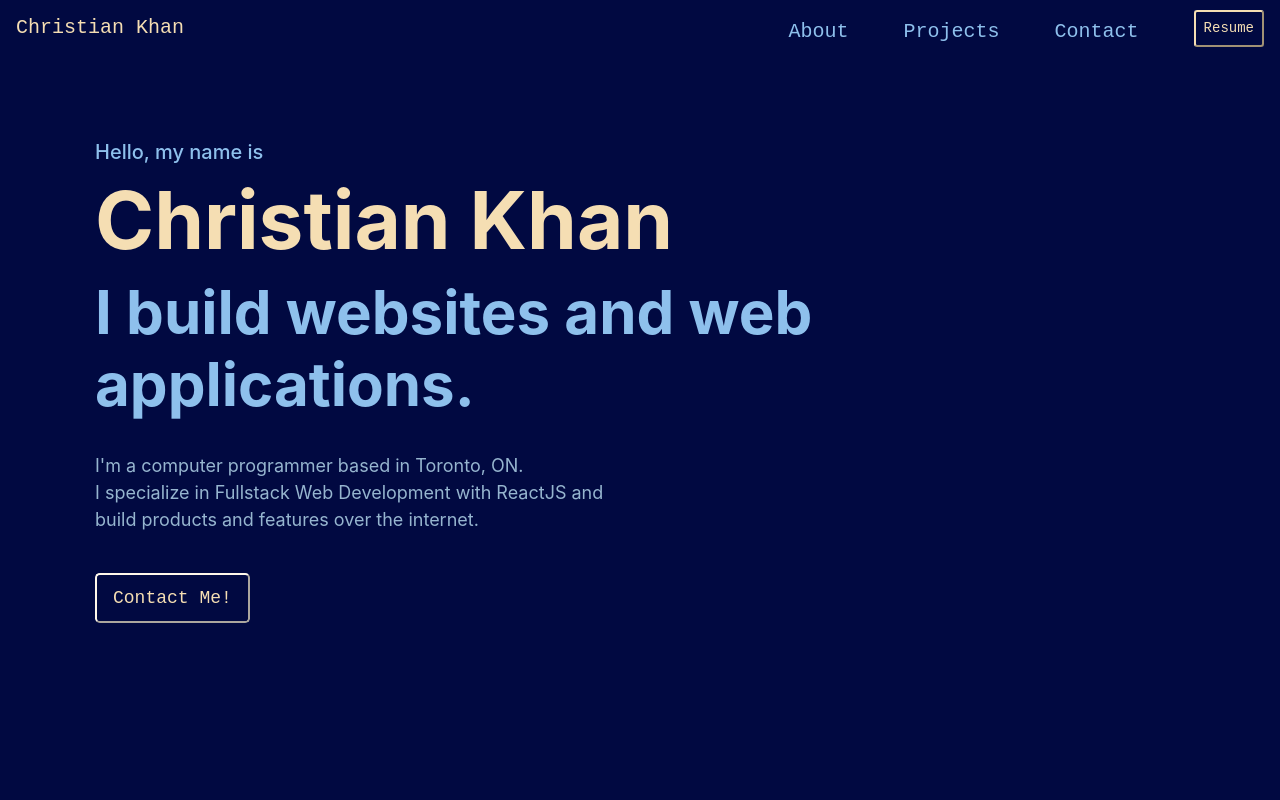
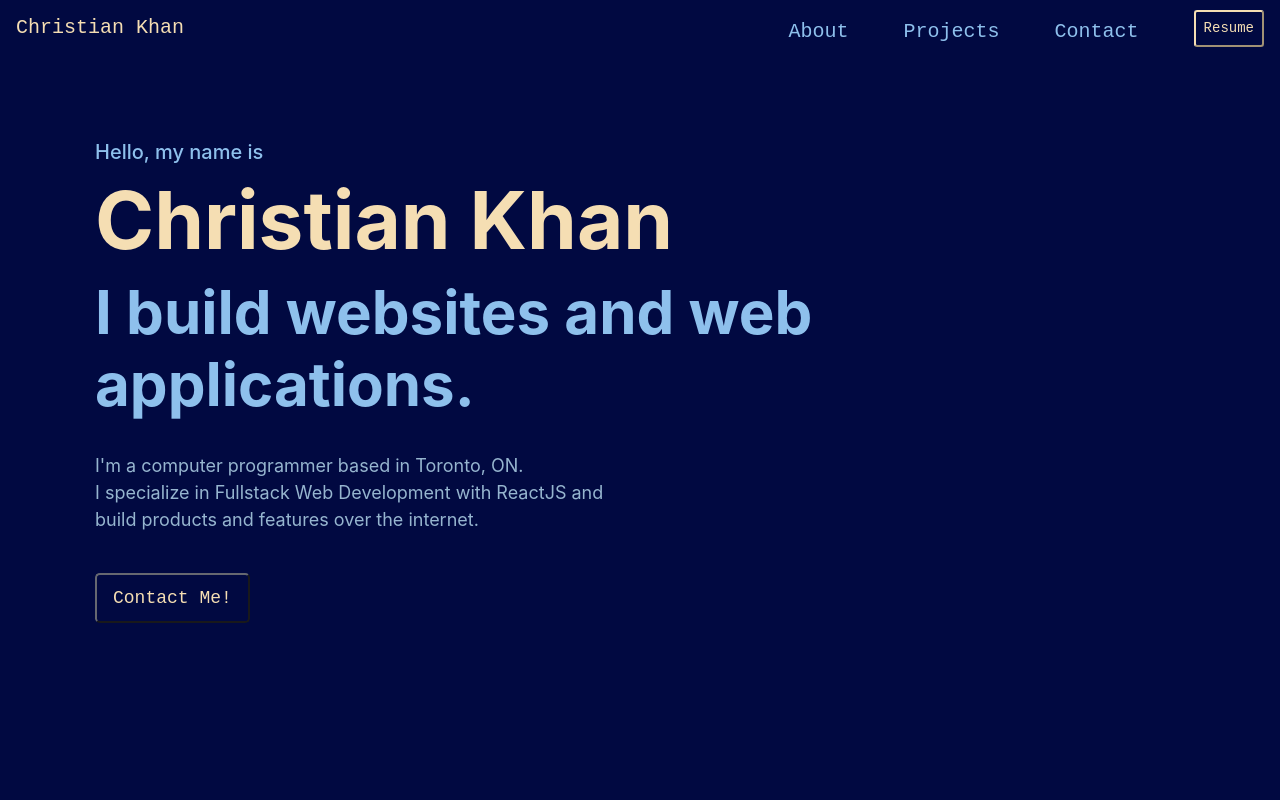
Before and after one commit to Christiankhan01/portfolioV2, a React (Create React App) app: page /about in a window 1280 px wide. Shown: the top 800 px of the page. Built offline with nearby package versions, Linux system fonts and the light colour scheme.

Commit message:
update 2

```diff
--- a/src/components/styles/about.css
+++ b/src/components/styles/about.css
@@ -1,6 +1,6 @@
     .about__p {
         color: #96b5cf;
-        font-size: 18px;
+        font-size: 20px;
         font-weight: 300;
         font-family: -apple-system, BlinkMacSystemFont, 'Segoe UI', Roboto, Oxygen, Ubuntu, Cantarell, 'Open Sans', 'Helvetica Neue', sans-serif;
     }
--- a/src/components/styles/projects.css
+++ b/src/components/styles/projects.css
@@ -35,7 +35,7 @@
 
 .btn-color {
     background-color: #010941;
-    border-color: #fff8eb;
+    border-color: #666870;
     color: #fff8eb;
     font-family: 'Courier New', Courier, monospace;
     font-weight: 500;
```
